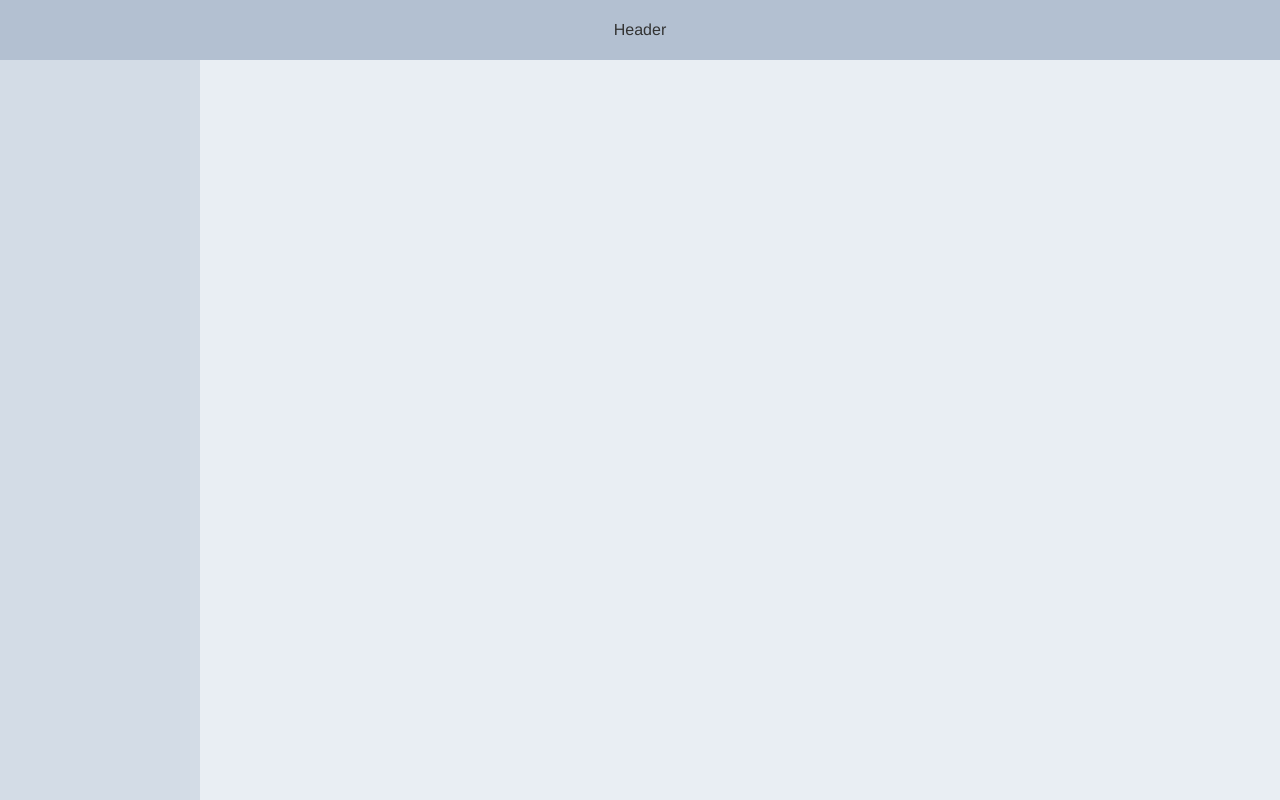
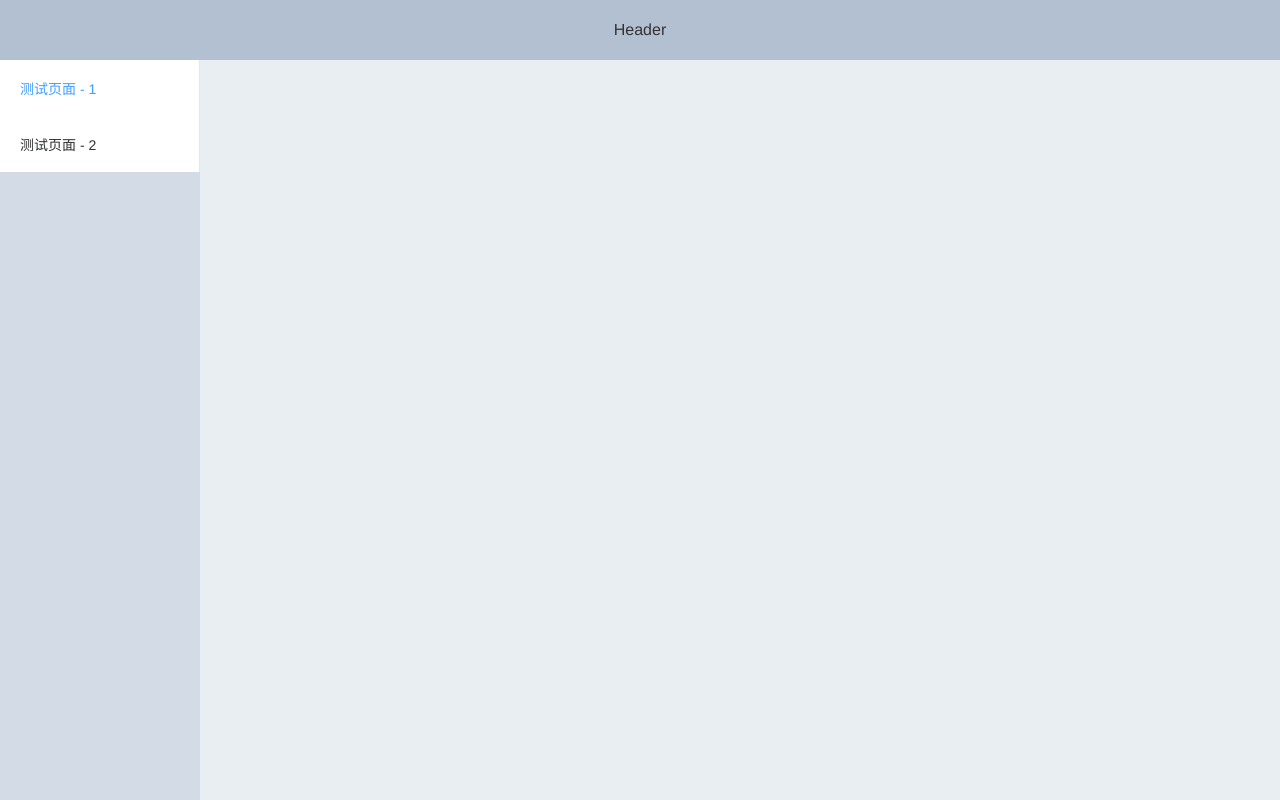
Before and after one commit to Ln-Bates/admin-website, a Vue app: page / in a window 1280 px wide. Built offline with nearby package versions, Linux system fonts and the light colour scheme.

Commit message:
feat: 添加示例文件

```diff
--- a/src/App.vue
+++ b/src/App.vue
@@ -10,9 +10,6 @@
 </script>
 
 <style lang="scss">
-    h1 {
-        color: $color;
-    }
     * {
         padding: 0;
         margin: 0;
--- a/src/layout/index.vue
+++ b/src/layout/index.vue
@@ -3,7 +3,7 @@
         <el-header>Header</el-header>
         <el-container>
             <el-aside width="200px">
-                <menu-container :routes="routes"></menu-container>
+                <menu-container />
             </el-aside>
             <el-main>
                 <router-view />
@@ -13,21 +13,12 @@
 </template>
 
 <script>
-    import { children } from '@/router/routes';
+
     import MenuContainer from './menu-container';
-    console.log(children)
     export default {
         components: {
             MenuContainer
         },
-        data() {
-            return {
-                routes: []
-            }
-        },
-        mounted() {
-
-        }
     }
 </script>
 
--- a/src/layout/menu-container.vue
+++ b/src/layout/menu-container.vue
@@ -1,16 +1,27 @@
 <template>
-    <el-menu>
+    <el-menu :default-active="defaultActive"
+             :router="true">
         <menu-item :routes="routes" />
     </el-menu>
 </template>
 
 <script>
+    import { children } from '@/router/routes';
     import MenuItem from './menu-item';
     export default {
         components: {
             MenuItem
         },
-        props: ['routes']
+        data() {
+            return {
+                routes: children
+            }
+        },
+        computed: {
+            defaultActive() {
+                return children[0].path;
+            }
+        }
     }
 </script>
 
--- /dev/null
+++ b/src/router/routes/example.js
@@ -0,0 +1,20 @@
+const Example1 = () => import(/* webpackChunkName: "modules/layout/index" */ '@/views/example/example-1.vue');
+const Example2 = () => import(/* webpackChunkName: "modules/layout/index" */ '@/views/example/example-2.vue');
+export default [
+    {
+        path: '/example1',
+        name: 'example1',
+        component: Example1,
+        meta: {
+            title: '测试页面 - 1'
+        }
+    },
+    {
+        path: '/example2',
+        name: 'example2',
+        component: Example2,
+        meta: {
+            title: '测试页面 - 2'
+        }
+    },
+]
--- a/src/router/routes/index.js
+++ b/src/router/routes/index.js
@@ -1,6 +1,9 @@
 const Error = () => import(/* webpackChunkName: "modules/error/index" */ '@/views/error/index.vue');
 const Layout = () => import(/* webpackChunkName: "modules/layout/index" */ '@/layout/index.vue');
-export const children = []
+import example from './example';
+export const children = [
+    ...example
+];
 export const defaultRoutes = [
     {
         path: '',
--- /dev/null
+++ b/src/views/example/example-1.vue
@@ -0,0 +1,14 @@
+<template>
+    <div>
+        <h1>example - 1</h1>
+    </div>
+</template>
+
+<script>
+    export default {
+
+    }
+</script>
+
+<style>
+</style>
--- /dev/null
+++ b/src/views/example/example-2.vue
@@ -0,0 +1,17 @@
+<template>
+    <div>
+        <h1>example - 2</h1>
+    </div>
+</template>
+
+<script>
+    export default {
+
+    }
+</script>
+
+<style lang="scss" scoped>
+    h1 {
+        color: $color;
+    }
+</style>
```
